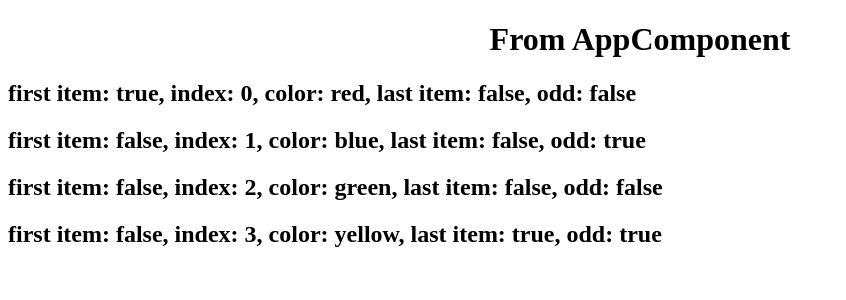
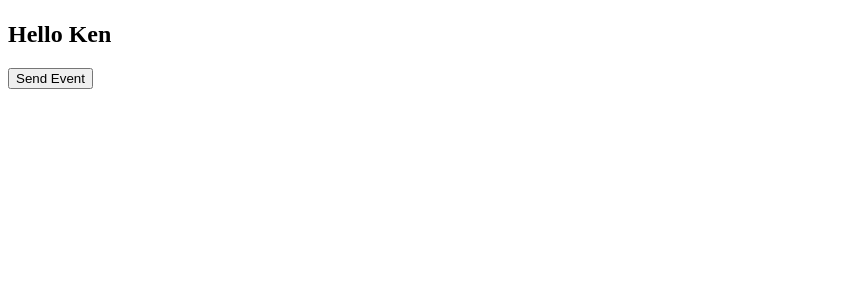
Before and after one commit to kkckrnz/hello-world, an Angular app: page / in a window 1280 px wide. Shown: the top 300 px of the page, without its empty margins (0-846 px from the left). Built offline with nearby package versions, Linux system fonts and the light colour scheme.

Commit message:
Component Interaction

```diff
--- a/src/app/app.component.html
+++ b/src/app/app.component.html
@@ -1,7 +1,7 @@
 
 <div style="text-align: center;">
-  <h1>From AppComponent</h1>
+  <h1>{{message}}</h1>
 </div>
-<app-test></app-test>
+<app-test (childEvent)="message=$event" [parentData]="name"></app-test>
 
 <router-outlet></router-outlet>
--- a/src/app/app.component.ts
+++ b/src/app/app.component.ts
@@ -6,5 +6,7 @@
   styleUrls: ['./app.component.css']
 })
 export class AppComponent {
-  title = 'hello-world';
+  title = 'This is AppComponent';
+  public name = "Ken";
+  public message = "";
 }
--- a/src/app/test/test.component.html
+++ b/src/app/test/test.component.html
@@ -1,3 +1,2 @@
-<div *ngFor="let color of colors; index as i; first as f; last as l; odd as o">
-    <h2>first item: {{f}}, index: {{i}}, color: {{color}}, last item: {{l}}, odd: {{o}}</h2>
-</div>
+<h2>{{"Hello " + name}}</h2>
+<button (click)="fireEvent()">Send Event</button>
--- a/src/app/test/test.component.ts
+++ b/src/app/test/test.component.ts
@@ -1,4 +1,6 @@
-import { Component, OnInit } from '@angular/core';
+import { Component, OnInit, Input, Output, EventEmitter } from '@angular/core';
+// Be careful here, because EventEmitter is automatically imported from protractor and that gives me an error.
+// import { EventEmitter } from 'protractor';
 
 @Component({
   selector: 'app-test',
@@ -7,11 +9,18 @@
 })
 export class TestComponent implements OnInit {
 
-  public colors = ["red", "blue", "green", "yellow"];
+  // @Input() public parentData;
+  // Or this can be done using alias
+  @Input('parentData') public name;
+
+  @Output() public childEvent = new EventEmitter();
 
   constructor() { }
 
   ngOnInit() {
   }
 
+  fireEvent() {
+    this.childEvent.emit("Hey this is a message from child component");
+  }
 }
```
